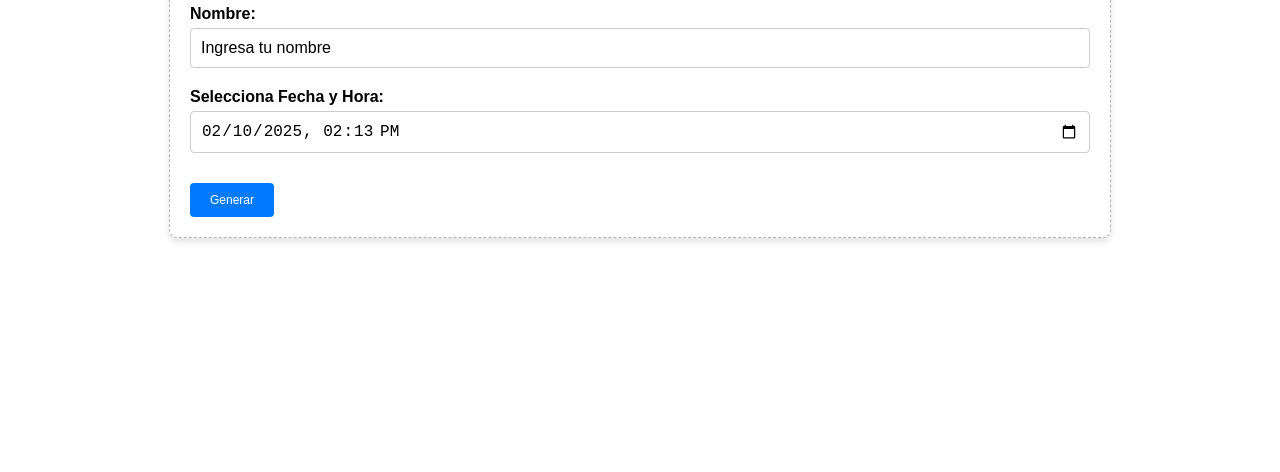
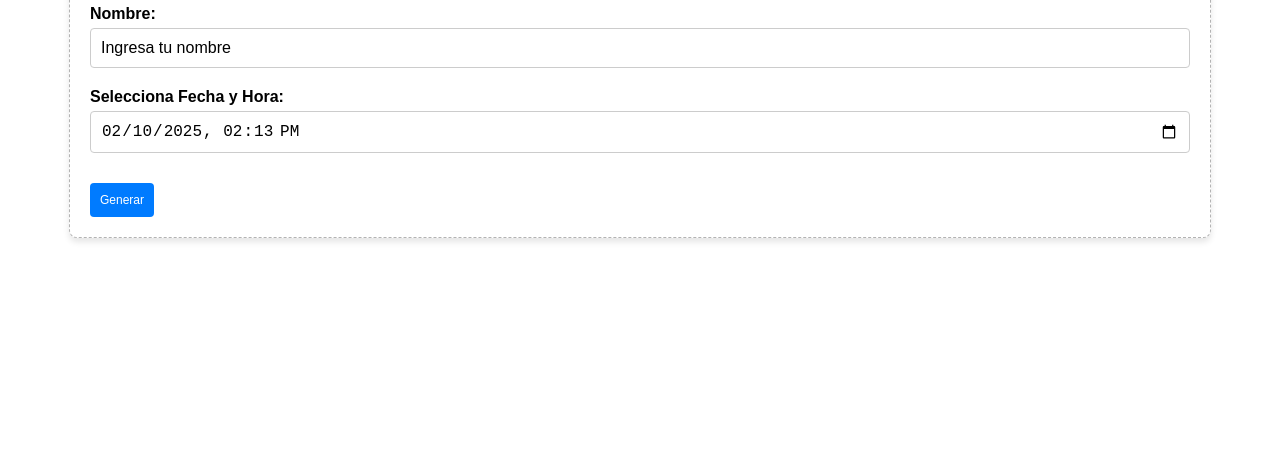
Before and after one commit to arendonBC/astros, a plain HTML site: page index.html in a window 1280 px wide. Shown: the part 328-800 px from the top of the page. Drawn offline with nearby package versions, Linux system fonts and the light colour scheme.

Commit message:
Update style.css

```diff
--- a/style.css
+++ b/style.css
@@ -61,7 +61,7 @@ button {
     border-radius: 4px;
     cursor: pointer;
     font-size: 12px;
-    padding: 10px 20px;
+    padding: 10px;
     margin-top: 10px;
 }
 
@@ -113,7 +113,7 @@ img {
 
     .container {
         width: 100%;
-        max-width: 900px;
+        max-width: 1100px;
     }
 
     .responsive-table {
```
